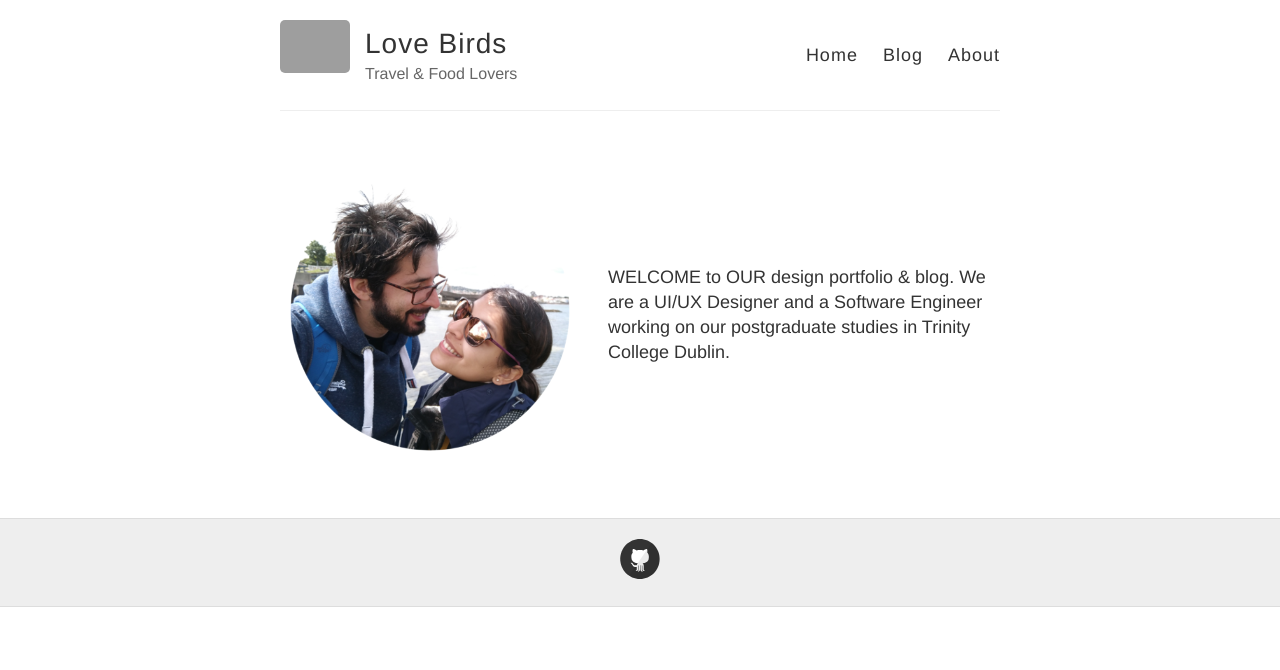
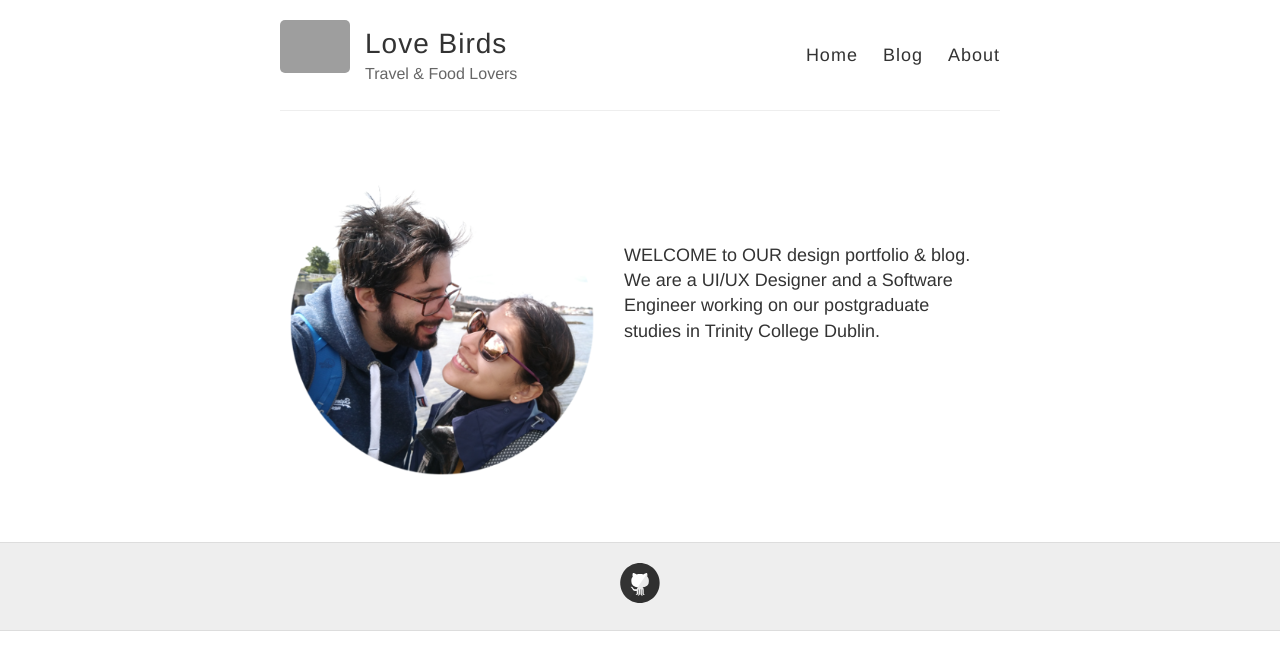
Before and after one commit to HikingClubIreland/MonrealCarrasco.github.io, a Jekyll site: the page built from index.html, in a window 1280 px wide. Shown: the top 670 px of the page. Built offline with Jekyll 4.4.1, drawn with Linux system fonts in a browser that asks for light colours; grey boxes are pictures that could not be loaded.

Commit message:
Changing style for headline

```diff
--- a/index.html
+++ b/index.html
@@ -1,7 +1,7 @@
 ---
 layout: page
 ---
-<div class=headline>
+<div class="wrapper-headline">
   <div class="headline-img">
     <img src="{{ site.baseurl}}/images/elenia-jose-photo.png" alt="creators-photo" />
   </div>
--- a/style.scss
+++ b/style.scss
@@ -272,27 +272,39 @@ nav {
 }
 
 // HEADLINE CSS
-.headline {
-  width: 100%;
-  margin: 0 auto;
-  padding: 10px;
-  position: relative;
+.wrapper-headline {
+  overflow: hidden;
 }
 
-.headline-img img {
-    width: 40%;
-    border-radius: 50%;
+.wrapper-headline div {
+  min-height: 200px;
+  padding: 10px;
+}
+
+.headline-img {
+  float: left;
+  margin-right: 10px;
+  width: 45%;
   }
 
 .headline-text {
-  box-sizing: border-box;
-  padding-left: 40px;
-  width: 60%;
-  position: absolute;
-  right: 0;
-  vertical-align: top;
-  top: 50%;
-  transform: translateY(-50%);
+  overflow: hidden;
+  margin: 10px;
+  margin-top: 10%;
+  min-height: 170px;
+}
+
+@media screen and (max-width: 400px) {
+  .headline-img {
+    float: none;
+    margin-right: 0;
+    width: auto;
+    border: 0;
+  }
+
+  .headline-text {
+    margin: 10px;
+  }
 }
 // END OF HEADLINE
 
```
